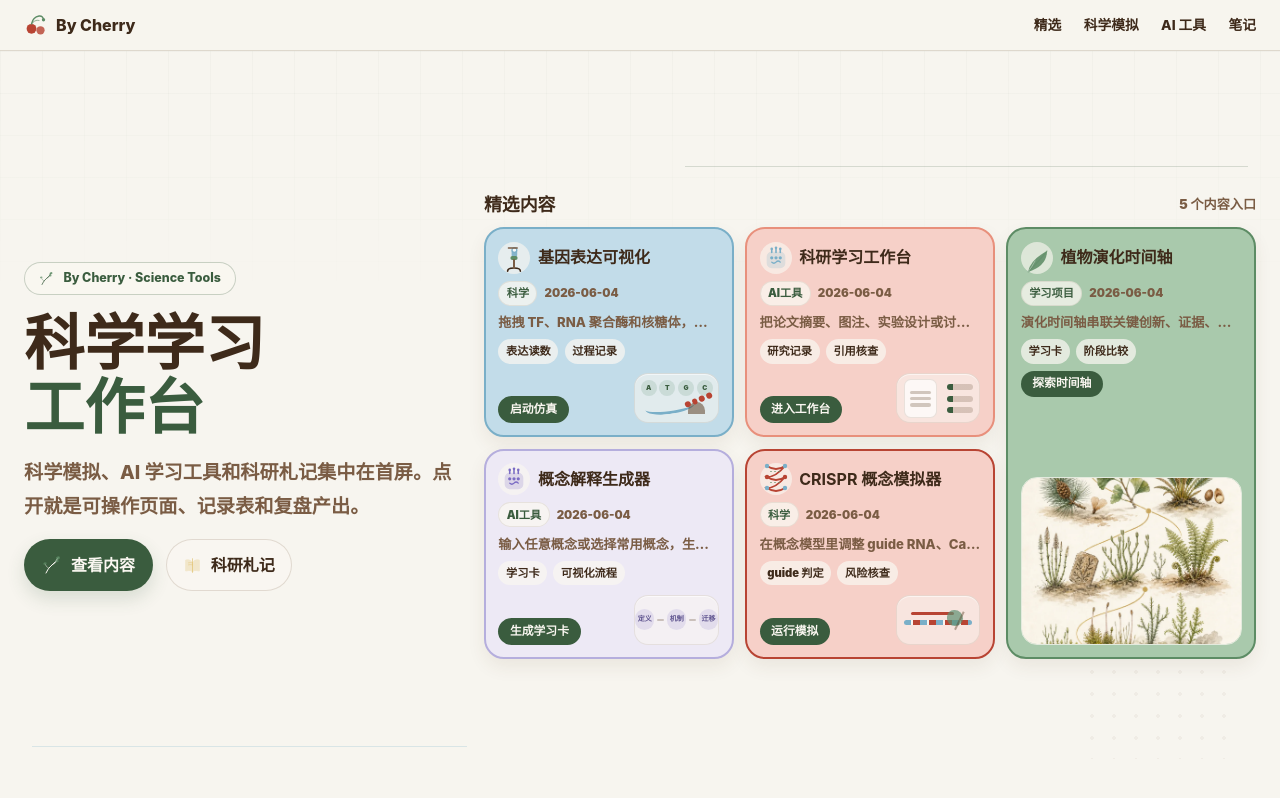
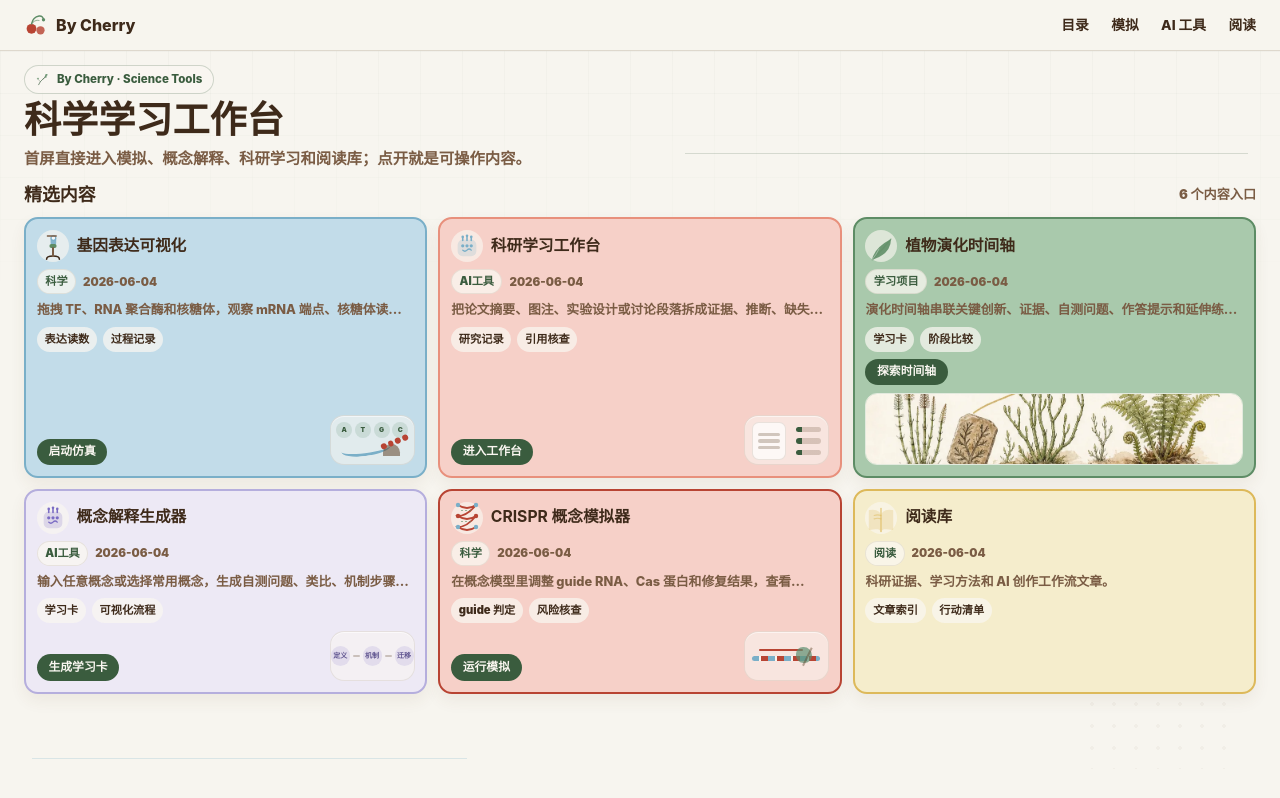
Before and after one commit to liruirui321/Bycherry, a React (Vite) app: page / in a window 1280 px wide. Built offline with nearby package versions, Linux system fonts and the light colour scheme.

Commit message:
Compact homepage content directory

```diff
--- a/scripts/verify-content-integrity.mjs
+++ b/scripts/verify-content-integrity.mjs
@@ -203,7 +203,7 @@ function verifyWorkCardActions() {
   expect(heroSource.includes("hero-entry-desc") && heroSource.includes("-webkit-line-clamp: 2"), "Hero featured cards must show compact clamped module descriptions without becoming long pages.");
   expect(heroSource.includes('className="hero-entry-grid"') && heroSource.includes('gridTemplateColumns: "repeat(3, minmax(0, 1fr))"') && heroSource.includes('gridAutoRows: "minmax(154px, auto)"'), "Homepage module entries must render as a three-column first-screen featured directory, not repeated sections.");
   expect(heroSource.includes("border: `2px solid ${entry.border}`") && heroSource.includes("minHeight: 154") && !heroSource.includes("minHeight: 230") && !heroSource.includes("minHeight: 260"), "Homepage module entries must stay as compact featured cards instead of long sticky-note panels.");
-  expect(heroSource.includes('gridRow: entry.featuredImage ? "span 2" : undefined') && heroSource.includes('height: 168'), "Homepage plant evolution card must stay as a vertical featured card with a visible illustration.");
+  expect(!heroSource.includes('gridRow: entry.featuredImage ? "span 2" : undefined') && heroSource.includes('height: 72'), "Homepage plant evolution entry must stay compact and avoid a two-row sticky-note card.");
   expect(!/\.hero-entry-row\s*\{[\s\S]{0,260}width:\s*100%\s*!important/.test(heroSource), "Mobile homepage entries must not become full-width long boxes.");
   expect(!heroSource.includes("hero-count") && !heroSource.includes("homeWorkStatus") && !heroSource.includes("hero-work-status"), "Homepage first-screen directory must not add duplicate count or status labels beside each entry.");
   expect(!heroSource.includes('import { notes } from "./Notes"') && !heroSource.includes('import { essays } from "./ResearchEssays"'), "Homepage first screen must not import article data just to create another entry group.");
@@ -1306,7 +1306,7 @@ function verifyLearnerProductPositioning() {
   expect(navSource.includes('import { navigateClient, shouldUseClientNavigation } from "../navigation"'), "Navigation logo must keep client-side home navigation.");
   expect(navSource.includes('href="/#works"') && navSource.includes('navigateClient("/#works")') && !navSource.includes('href="/#top"') && !navSource.includes('navigateClient("/#top")'), "Navigation logo must return to the content directory instead of a generic top anchor.");
   expect(navSource.includes('className="nav-menu"') && navSource.includes('aria-label="主要内容入口"'), "Navigation should expose a compact top menu for real content destinations.");
-  for (const requiredNavEntry of ['label: "精选"', 'label: "科学模拟"', 'label: "AI 工具"', 'label: "笔记"', 'href: "/works/gene-expression"', 'href: "/works/concept-explainer"', 'href: "/reading"']) {
+  for (const requiredNavEntry of ['label: "目录"', 'label: "模拟"', 'label: "AI 工具"', 'label: "阅读"', 'href: "/works/gene-expression"', 'href: "/works/concept-explainer"', 'href: "/reading"']) {
     expect(navSource.includes(requiredNavEntry), `Navigation compact menu is missing: ${requiredNavEntry}`);
   }
   expect(!navSource.includes('className="nav-links"') && !navSource.includes('className="nav-link"'), "Navigation must not restore the old repeated nav-link system.");
--- a/src/app/components/Hero.tsx
+++ b/src/app/components/Hero.tsx
@@ -69,7 +69,23 @@ function HeroMiniVisual({ kind }: { kind: HeroVisualKind }) {
 }
 
 export function Hero() {
-  const entries = works.map((work) => ({
+  const readingEntry = {
+    key: "reading",
+    kind: "阅读",
+    title: "阅读库",
+    href: "/reading",
+    action: "进入阅读库",
+    border: "var(--cherry-yellow)",
+    color: "var(--cherry-yellow-light)",
+    desc: "科研证据、学习方法和 AI 创作工作流文章。",
+    icon: <IconBook size={36} color="var(--cherry-yellow)" />,
+    outputs: ["文章索引", "行动清单"],
+    updated: "2026-06-04",
+    featuredImage: null,
+    visualKind: null,
+  };
+  const entries = [
+    ...works.map((work) => ({
       key: work.slug,
       kind: work.category,
       title: work.title,
@@ -83,11 +99,9 @@ export function Hero() {
       updated: work.updated,
       featuredImage: work.slug === "plant-evolution-stories" ? "/illustrations/plant-evolution-story.webp" : null,
       visualKind: work.slug === "plant-evolution-stories" ? null : (work.slug as HeroVisualKind),
-  }));
-  const readingEntry = {
-    href: "/reading",
-    desc: "科研证据、学习方法和 AI 创作工作流文章。",
-  };
+    })),
+    readingEntry,
+  ];
 
   function openEntry(href: string, event: MouseEvent<HTMLAnchorElement>) {
     if (!shouldUseClientNavigation(event)) return;
@@ -104,74 +118,58 @@ export function Hero() {
         minHeight: "calc(100vh - 50px)",
         position: "relative",
         overflow: "hidden",
-        padding: "1.05rem 1.5rem 1rem",
+        padding: "0.9rem 1.5rem 1rem",
         width: "100%",
         maxWidth: "100%",
         boxSizing: "border-box",
         background: "#F7F5EF",
         display: "grid",
-        alignItems: "center",
+        alignItems: "start",
       }}
     >
       <div aria-hidden="true" style={{ position: "absolute", inset: 0, pointerEvents: "none", overflow: "hidden" }}>
         <div className="hero-technical-grid" style={{ position: "absolute", inset: "0 0 auto 0", height: 260, opacity: 0.62 }} />
-        <div style={{ position: "absolute", width: "44vw", maxWidth: 620, height: 1, background: "rgba(58,92,62,0.18)", right: "2rem", top: "7.2rem" }} />
-        <div style={{ position: "absolute", width: "34vw", maxWidth: 460, height: 1, background: "rgba(122,175,200,0.24)", left: "2rem", bottom: "3.4rem" }} />
-        <div className="hero-dot-field" style={{ position: "absolute", width: 148, height: 120, right: "3.2rem", bottom: "2.6rem", opacity: 0.22 }} />
+        <div style={{ position: "absolute", width: "44vw", maxWidth: 620, height: 1, background: "rgba(58,92,62,0.18)", right: "2rem", top: "6.4rem" }} />
+        <div style={{ position: "absolute", width: "34vw", maxWidth: 460, height: 1, background: "rgba(122,175,200,0.24)", left: "2rem", bottom: "2.6rem" }} />
+        <div className="hero-dot-field" style={{ position: "absolute", width: 148, height: 120, right: "3.2rem", bottom: "2rem", opacity: 0.18 }} />
       </div>
 
       <div className="hero-inner" style={{ position: "relative", zIndex: 2, maxWidth: 1320, width: "100%", minWidth: 0, margin: "0 auto", boxSizing: "border-box" }}>
-        <div className="hero-layout" style={{ display: "grid", gridTemplateColumns: "minmax(310px, 0.72fr) minmax(0, 1.28fr)", gap: "1.6rem", alignItems: "center" }}>
-          <div className="hero-copy-panel" style={{ minWidth: 0, display: "grid", gap: "1.05rem", alignContent: "center" }}>
-            <div style={{ display: "inline-flex", alignItems: "center", gap: 9, width: "fit-content", border: "1.5px solid rgba(58,92,62,0.26)", borderRadius: 999, padding: "0.4rem 0.9rem", color: "var(--cherry-forest)", fontSize: "0.78rem", fontWeight: 850, background: "rgba(250,247,241,0.76)", letterSpacing: 0 }}>
-              <IconBranch size={15} color="var(--cherry-forest)" />
-              By Cherry · Science Tools
-            </div>
+        <div className="hero-layout" style={{ display: "grid", gap: "0.82rem", alignItems: "start" }}>
+          <div className="hero-copy-panel" style={{ minWidth: 0, display: "grid", gap: "0.42rem" }}>
+            <div style={{ display: "grid", gap: "0.42rem", minWidth: 0 }}>
+              <div style={{ display: "inline-flex", alignItems: "center", gap: 8, width: "fit-content", border: "1.5px solid rgba(58,92,62,0.22)", borderRadius: 999, padding: "0.28rem 0.68rem", color: "var(--cherry-forest)", fontSize: "0.72rem", fontWeight: 850, background: "rgba(250,247,241,0.72)", letterSpacing: 0 }}>
+                <IconBranch size={13} color="var(--cherry-forest)" />
+                By Cherry · Science Tools
+              </div>
             <h1
               id="hero-heading"
               className="hero-title"
               style={{
                 fontFamily: "-apple-system, BlinkMacSystemFont, 'Segoe UI', sans-serif",
-                fontSize: "clamp(2.7rem, 4.7vw, 4.85rem)",
+                fontSize: "clamp(1.7rem, 2.9vw, 2.85rem)",
                 fontWeight: 900,
-                lineHeight: 1.06,
+                lineHeight: 1.08,
                 color: "var(--cherry-warm-brown)",
                 margin: "0",
                 letterSpacing: 0,
                 overflowWrap: "anywhere",
               }}
             >
-              科学学习
-              <br />
-              <span style={{ color: "var(--cherry-forest)" }}>工作台</span>
+              科学学习工作台
             </h1>
-            <p style={{ margin: 0, color: "var(--cherry-warm-mid)", fontSize: "clamp(1rem, 1.55vw, 1.2rem)", lineHeight: 1.72, fontWeight: 760, maxWidth: 520 }}>
-              科学模拟、AI 学习工具和科研札记集中在首屏。点开就是可操作页面、记录表和复盘产出。
+            <p style={{ margin: 0, color: "var(--cherry-warm-mid)", fontSize: "0.96rem", lineHeight: 1.55, fontWeight: 760, maxWidth: 780 }}>
+              首屏直接进入模拟、概念解释、科研学习和阅读库；点开就是可操作内容。
             </p>
-            <div className="hero-primary-links" style={{ display: "flex", gap: "0.8rem", flexWrap: "wrap" }}>
-              <a href="#works" style={{ display: "inline-flex", alignItems: "center", gap: 9, background: "var(--cherry-forest)", color: "#FAF7F1", borderRadius: 999, padding: "0.8rem 1.12rem", textDecoration: "none", fontWeight: 880, boxShadow: "0 8px 18px rgba(58,92,62,0.16)" }}>
-                <IconBranch size={20} color="#FAF7F1" />
-                查看内容
-              </a>
-              <a
-                href={readingEntry.href}
-                onClick={(event) => openEntry(readingEntry.href, event)}
-                onMouseEnter={() => preloadRouteForHref(readingEntry.href)}
-                onFocus={() => preloadRouteForHref(readingEntry.href)}
-                style={{ display: "inline-flex", alignItems: "center", gap: 9, background: "rgba(250,247,241,0.78)", color: "var(--cherry-warm-brown)", border: "1.5px solid var(--border)", borderRadius: 999, padding: "0.8rem 1rem", textDecoration: "none", fontWeight: 880 }}
-              >
-                <IconBook size={19} color="var(--cherry-yellow)" />
-                科研札记
-              </a>
             </div>
           </div>
 
           <div className="hero-featured-panel" style={{ minWidth: 0, display: "grid", gap: "0.74rem" }}>
             <div style={{ display: "flex", alignItems: "center", justifyContent: "space-between", gap: "0.8rem", flexWrap: "wrap" }}>
               <h2 style={{ margin: 0, color: "var(--cherry-warm-brown)", fontSize: "1.12rem", lineHeight: 1.2, fontWeight: 950 }}>精选内容</h2>
-              <span style={{ color: "var(--cherry-warm-mid)", fontSize: "0.82rem", fontWeight: 950 }}>{works.length} 个内容入口</span>
+              <span style={{ color: "var(--cherry-warm-mid)", fontSize: "0.82rem", fontWeight: 950 }}>{entries.length} 个内容入口</span>
             </div>
-            <nav id="works" className="hero-entry-grid" aria-label="内容目录" style={{ display: "grid", gridTemplateColumns: "repeat(3, minmax(0, 1fr))", gridAutoRows: "minmax(154px, auto)", gap: "0.72rem", minWidth: 0, maxWidth: "100%", boxSizing: "border-box" }}>
+            <nav id="works" className="hero-entry-grid" aria-label="内容目录" style={{ display: "grid", gridTemplateColumns: "repeat(3, minmax(0, 1fr))", gridAutoRows: "minmax(154px, auto)", gap: "0.68rem", minWidth: 0, maxWidth: "100%", boxSizing: "border-box" }}>
               {entries.map((entry) => (
                 <a
                   className={`hero-entry-row ${entry.featuredImage ? "hero-entry-row-image" : ""}`}
@@ -185,23 +183,22 @@ export function Hero() {
                   style={{
                     background: entry.color,
                     border: `2px solid ${entry.border}`,
-                    borderRadius: 20,
-                    padding: "0.78rem",
+                    borderRadius: 14,
+                    padding: "0.68rem",
                     color: "var(--cherry-warm-brown)",
                     textDecoration: "none",
                     textAlign: "left",
                     display: "grid",
                     gridTemplateColumns: "minmax(0, 1fr)",
                     alignItems: "stretch",
-                    gap: "0.58rem",
+                    gap: "0.5rem",
                     position: "relative",
                     overflow: "hidden",
                     minWidth: 0,
                     maxWidth: "100%",
                     minHeight: 154,
-                    gridRow: entry.featuredImage ? "span 2" : undefined,
                     boxSizing: "border-box",
-                    boxShadow: "0 8px 18px rgba(94,68,42,0.08)",
+                    boxShadow: "0 7px 16px rgba(94,68,42,0.07)",
                   }}
                 >
                   <span style={{ minWidth: 0, display: "grid", gap: "0.44rem", alignContent: "start" }}>
@@ -209,13 +206,13 @@ export function Hero() {
                       <span aria-hidden="true" style={{ display: "inline-grid", placeItems: "center", width: 32, height: 32, borderRadius: 999, background: "rgba(250,247,241,0.64)", flexShrink: 0 }}>
                         {entry.icon}
                       </span>
-                      <strong style={{ fontSize: "1rem", lineHeight: 1.18, minWidth: 0, overflowWrap: "anywhere" }}>{entry.title}</strong>
+                      <strong style={{ fontSize: "0.98rem", lineHeight: 1.18, minWidth: 0, overflowWrap: "anywhere" }}>{entry.title}</strong>
                     </span>
                     <span style={{ display: "flex", gap: "0.44rem", flexWrap: "wrap", alignItems: "center" }}>
                       <span style={{ background: "rgba(250,247,241,0.76)", border: "1px solid rgba(94,68,42,0.1)", borderRadius: 999, padding: "0.2rem 0.46rem", color: "var(--cherry-forest)", fontSize: "0.7rem", fontWeight: 950 }}>{entry.kind}</span>
                       <span style={{ color: "var(--cherry-warm-mid)", fontSize: "0.72rem", lineHeight: 1.1, fontWeight: 950 }}>{entry.updated}</span>
                     </span>
-                    <span className="hero-entry-desc" style={{ color: "var(--cherry-warm-mid)", fontSize: "0.82rem", lineHeight: 1.48, fontWeight: 820 }}>
+                    <span className="hero-entry-desc" style={{ color: "var(--cherry-warm-mid)", fontSize: "0.8rem", lineHeight: 1.45, fontWeight: 820 }}>
                       {entry.desc}
                     </span>
                     <span style={{ display: "flex", gap: "0.38rem", flexWrap: "wrap" }}>
@@ -230,7 +227,7 @@ export function Hero() {
                     ) : null}
                   </span>
                   {entry.featuredImage ? (
-                    <img src={entry.featuredImage} alt="" aria-hidden="true" loading="eager" style={{ width: "100%", height: 168, objectFit: "cover", borderRadius: 16, border: "1.5px solid rgba(250,247,241,0.72)", alignSelf: "end" }} />
+                    <img src={entry.featuredImage} alt="" aria-hidden="true" loading="eager" style={{ width: "100%", height: 72, objectFit: "cover", borderRadius: 12, border: "1.5px solid rgba(250,247,241,0.72)", alignSelf: "end" }} />
                   ) : entry.visualKind ? (
                     <span className="hero-entry-visual-row" aria-hidden="true">
                       <span className="hero-entry-action" style={{ width: "fit-content", background: "var(--cherry-forest)", color: "#FAF7F1", borderRadius: 999, padding: "0.42rem 0.72rem", fontSize: "0.74rem", lineHeight: 1.1, fontWeight: 950 }}>{entry.action}</span>
@@ -274,17 +271,14 @@ export function Hero() {
           }
 
           .hero-copy-panel {
+            grid-template-columns: 1fr !important;
             gap: 0.7rem !important;
+            align-items: start !important;
           }
 
           .hero-title {
-            font-size: 2.35rem !important;
+            font-size: 2rem !important;
             line-height: 1.02 !important;
-          }
-
-          .hero-primary-links a {
-            padding: 0.64rem 0.82rem !important;
-            font-size: 0.82rem !important;
           }
 
           .hero-entry-grid {
--- a/src/app/components/Nav.tsx
+++ b/src/app/components/Nav.tsx
@@ -4,10 +4,10 @@ import { navigateClient, shouldUseClientNavigation } from "../navigation";
 
 export function Nav() {
   const menuItems = [
-    { label: "精选", href: "/#works" },
-    { label: "科学模拟", href: "/works/gene-expression" },
+    { label: "目录", href: "/#works" },
+    { label: "模拟", href: "/works/gene-expression" },
     { label: "AI 工具", href: "/works/concept-explainer" },
-    { label: "笔记", href: "/reading" },
+    { label: "阅读", href: "/reading" },
   ];
 
   function openMenuItem(href: string, event: MouseEvent<HTMLAnchorElement>) {
```
